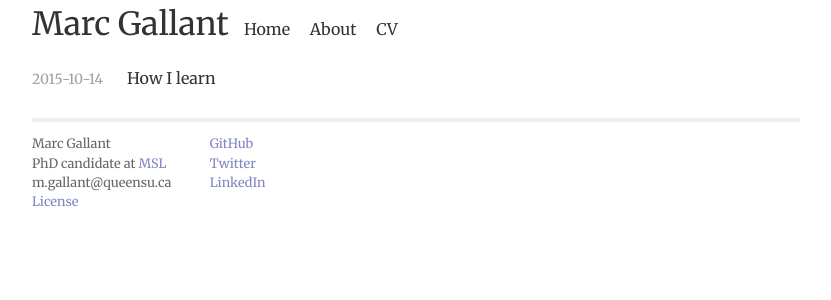
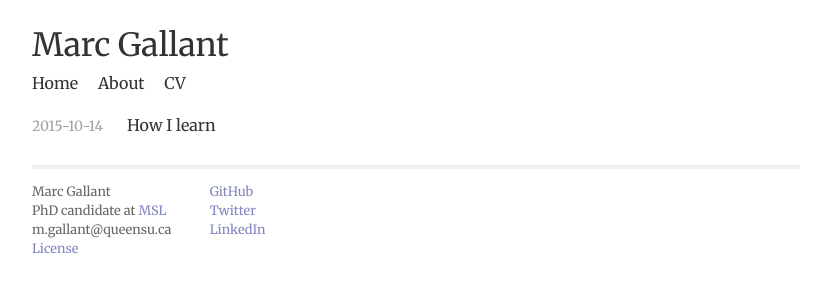
Before and after one commit to kam3k/blog, a Jekyll site: the page built from index.html, in a window 1280 px wide. Shown: the top 300 px of the page, without its empty margins (224-1055 px from the left). Built offline with Jekyll 4.4.1, drawn with Linux system fonts in a browser that asks for light colours.

Commit message:
Site header no longer inline, but reduced spacing before navigation links.

```diff
--- a/_layouts/default.html
+++ b/_layouts/default.html
@@ -15,7 +15,7 @@
         <header class="site-header">
             <h1 class="site-title"><a href="{{ site.baseurl }}/">{{ site.title }}</a></h1>
             <nav class="site-nav">
-                <a href="{{ site.baseurl }}/" class="{% if page.url == '/home/' %}active{% endif %}">&nbsp;&nbsp;&nbsp;Home</a>
+                <a href="{{ site.baseurl }}/" class="{% if page.url == '/home/' %}active{% endif %}">Home</a>
                 <a href="{{ site.baseurl }}/about/" class="{% if page.url == '/about/' %}active{% endif %}">About</a>
                 <a href="{{ site.baseurl }}/cv/" class="{% if page.url == '/cv/' %}active{% endif %}">CV</a>
             </nav>
--- a/_sass/_layout.scss
+++ b/_sass/_layout.scss
@@ -6,7 +6,7 @@ main {
 }
 .site-header {
     .site-title {
-        display: inline;
+        margin-bottom: 2px;
         font-weight: 300;
         > a {
             color: $text-color;
```
